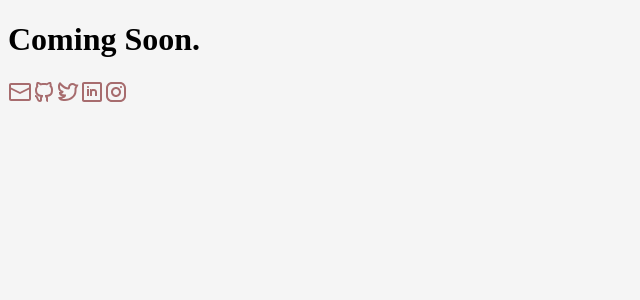
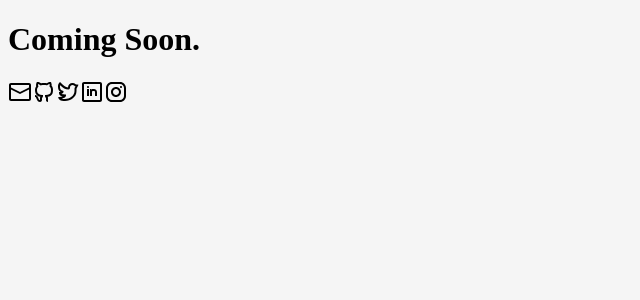
Before and after one commit to jletey/www, a Next.js app: page / in a window 1280 px wide. Shown: the top 300 px of the page, without its empty margins (0-640 px from the left). Built offline with nearby package versions, Linux system fonts and the light colour scheme; a web font is replaced by a local one.

Commit message:
refactor: Update link styles

```diff
--- a/src/styles.css
+++ b/src/styles.css
@@ -14,5 +14,8 @@ body {
 }
 
 a {
+  color: var(--black);
+}
+a:hover {
   color: var(--red);
 }
```
